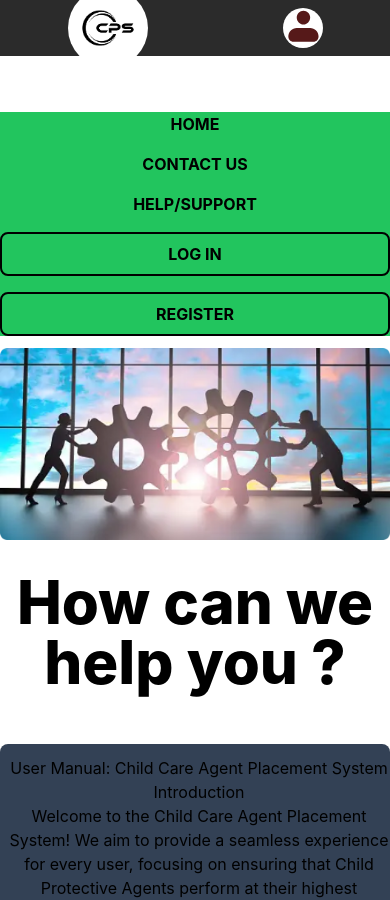
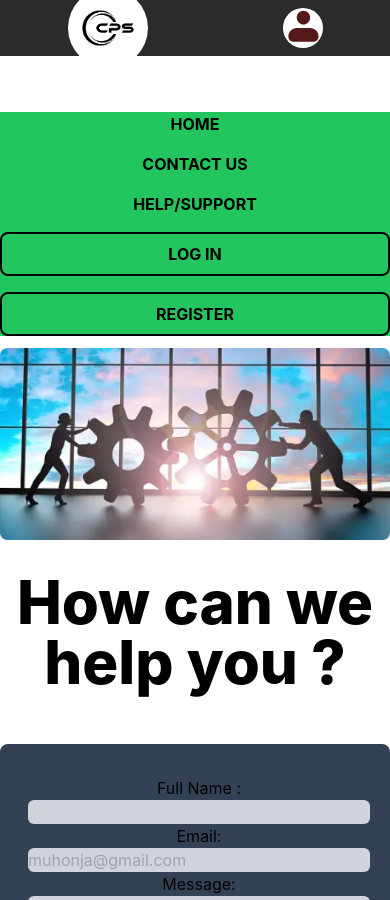
Before and after one commit to weresh/agent-placement, a React (Create React App) app: page /help in a window 390 px wide. Built offline with nearby package versions, Linux system fonts and the light colour scheme.

Commit message:
agent personal details update

```diff
--- a/src/pages/Home/contactus.js
+++ b/src/pages/Home/contactus.js
@@ -14,15 +14,13 @@ const contactus = () => {
         <div className="flex justify-center items-center">
             <div className="max-w-4xl bg-gray-400 flex flex-col md:flex-row rounded-lg">
                 <img src="/images/contactus.png" className='p-8' alt="contactus" srcset="" />
-                <form className="p-5 my-auto">
-                    <label for="text">Full Name :</label>
-                    <input type="text" className="w-full bg-gray-300 rounded-md"></input>
-                    <label for="Email" >Email:</label>
-                    <input type="email" className="w-full bg-gray-300 rounded-md" placeholder="muhonja@gmail.com"></input>
-                    <label>Message:</label>
-                    <input type="text" className="w-full h-24 bg-gray-300 rounded-md"></input>
-                    <button onClick={() => {alert('Request submitted. Response will be sent on email')}} type="submit" value="SUBMIT" className="bg-green-600 font-semibold px-4 py-2 my-3 rounded-2xl w-1/2 mx-auto">SUBMIT</button>
-                </form>
+                <div className='my-auto'>
+                  <h1 className='text-xl font-bold'>GET IN CONTACT WITH US:</h1>
+                  <p className='text-lg  font-bold'>Call:</p>
+                  <p className='text-lg'>116/0720049070</p>
+                  <p className='text-lg  font-bold'>Email:</p>
+                  <p className='text-lg'>116@childlinekenya.co.ke</p>
+                </div>
 
             </div>
         </div>
--- a/src/pages/Home/help.js
+++ b/src/pages/Home/help.js
@@ -14,101 +14,15 @@ const help = () => {
         <img src="/images/help.png"  alt="help" srcset="" />
         <p class="text-center text-6xl font-extrabold py-8">How can we help you ?</p>
         <div type="text" class=" my-5 w-full bg-slate-700 py-3 pl-2 rounded-lg" >
-        <h1>User Manual: Child Care Agent Placement System</h1>
-Introduction
-<p>Welcome to the Child Care Agent Placement System! We aim to provide a seamless experience for every
-user, focusing on ensuring that Child Protective Agents perform at their highest potential while managing
-cases. Our system is designed to enhance procedural task assignments, offer location updates during
-fieldwork, and generate comprehensive reports upon task completion. Your role is critical in the
-development and empowerment of the children we serve. This manual will guide you through the
-functionalities of the system to help you perform your duties effectively.</p>
-
-Table of Contents
-<p>1. [System Overview](#system-overview)</p>
-<p>2. [Getting Started](#getting-started)</p>
-<p>3. [Agent Dashboard](#agent-dashboard)</p>
-<p>4. [Task Assignment](#task-assignment)</p>
-<p>5. [Field Work Location Updates](#field-work-location-updates)</p>
-<p>6. [Report Generation](#report-generation)</p>
-<p>7. [Troubleshooting and Support](#troubleshooting-and-support)</p>
-<p>8. [Contact Information](#contact-information)</p>
-
-
----
-System Overview
-<p>The Child Care Agent Placement System is designed to facilitate:
-- **Procedural Task Assignment:** Efficiently assign and track tasks assigned to Child Protective Agents.
-- **Location Updates:** Monitor and update locations of agents during fieldwork to ensure safety and
-efficiency.
-- **Report Generation:** Create detailed reports upon completion of tasks to evaluate performance and
-progress.
-Getting Started</p>
-
-1. **Login:**
- - Open the Child Care Agent Placement System on your device.
- - Enter your credentials (username and password) provided by the agency.
- - Click on the “Login” button to access the system.
-2. **User Roles:**
- - **Administrator:** Manages the overall system, assigns tasks, and generates reports.
- - **Agent:** Handles assigned tasks, updates locations, and completes reports.
-## Agent Dashboard
-Upon logging in, you will be directed to the Agent Dashboard. This interface provides:
-- Task Overview:** Displays your current tasks, including details such as task ID, description, and
-deadlines.
-- Location Status:** Shows the current status of your location and any updates needed.
-- Notifications:** Provides alerts and updates regarding new tasks or system changes.
-Task Assignment
-1. **Receiving Tasks:**
- - Tasks will be assigned to you based on your current workload and availability.
- - You will receive notifications about new tasks through the dashboard.
-2. Viewing and Accepting Tasks:
- - Click on the “Tasks” tab to view all assigned tasks.
- - Select a task to see detailed information.
- - Click “Accept Task” to confirm your engagement.
-3. Updating Task Status:
- - Once you start working on a task, update its status to “In Progress.”
- - Upon completion, change the status to “Completed” and provide any relevant notes.
-Field Work Location Updates
-1. Tracking Your Location:
- - Enable location services on your device to ensure accurate tracking.
- - The system will automatically update your location in real-time during fieldwork.
-2. Updating Location Manually:
- - If automatic updates are not available, go to the “Location” tab.
- - Enter your current location and any additional notes.
-3. Safety Alerts:
- - In case of emergencies or safety concerns, use the “Emergency Alert” feature to notify the agency
-immediately.
-Report Generation
-1. **Creating a Report:**
- - After completing a task, navigate to the “Reports” section.
- - Click “Generate New Report” and fill in the required details about the task, including observations and
-outcomes.
-2. **Submitting Reports:**
- - Review the report for accuracy.
- - Click “Submit” to send the report to the agency for evaluation.
-3. **Reviewing Past Reports:**
- - Access “Report History” to view and review previously submitted reports.
-## Troubleshooting and Support
-1. **Common Issues:**
- - **Login Problems:** Ensure your credentials are correct and try resetting your password if necessary.
- - **Location Updates:** Verify that location services are enabled on your device.
- - **Task Assignment Issues:** Contact your supervisor if tasks are not appearing or cannot be
-accepted.
-2. **Technical Support:**
- - For any technical issues or questions, contact our IT support team at
-[support@childcareagency.com](mailto:support@childcareagency.com) or call (123) 456-7890.
-Contact Information
-- **Agency Office:**
- - Address: 5080 kajiado
- - Phone: (123) 456-7890
- - Email: [info@childcareagency.com](mailto:info@childcareagency.com)
-- **Technical Support:**
- - Email: [support@childcareagency.com](mailto:support@childcareagency.com)
- - Phone: 0720049070
----
-Thank you for using the Child Care Agent Placement System. Your dedication and hard work play a crucial
-role in the safety and well-being of the children we serve. If you have any questions or need further
-assistance, please do not hesitate to reach out.
+            <form className="p-5 my-auto">
+                    <label for="text">Full Name :</label>
+                    <input type="text" className="w-full bg-gray-300 rounded-md"></input>
+                    <label for="Email" >Email:</label>
+                    <input type="email" className="w-full bg-gray-300 rounded-md" placeholder="muhonja@gmail.com"></input>
+                    <label>Message:</label>
+                    <input type="text" className="w-full h-24 bg-gray-300 rounded-md"></input>
+                    <button onClick={() => {alert('Request submitted. Response will be sent on email')}} type="submit" value="SUBMIT" className="bg-green-600 font-semibold px-4 py-2 my-3 rounded-2xl w-1/2 mx-auto">SUBMIT</button>
+                </form>
         </div>
       </div>
       <div class="bg-[#D9D9D9] flex flex-row items-center justify-around py-16">
--- a/src/pages/authentication/guardiansRegister.js
+++ b/src/pages/authentication/guardiansRegister.js
@@ -26,7 +26,7 @@ const GuardianRegister = () => {
   };
 
   return (
-    <div className="flex items-center justify-center min-h-screen bg-gray-100">
+    <div className="flex items-center justify-center max-h-screen bg-gray-100">
       <div className="w-full max-w-md p-8 space-y-4 my-4 bg-[#286EDE] rounded shadow-md">
         <h2 className="text-2xl font-bold text-center">Register Guardians</h2>
         <form onSubmit={handleSubmit} className="space-y-4 ">
--- a/src/pages/authentication/login.js
+++ b/src/pages/authentication/login.js
@@ -54,7 +54,7 @@ const handleSubmit = async (e) => {
 
   return (
     <div>
-        <div className="min-h-screen flex py-10 items-center justify-center bg-gray-100">
+        <div className="max-h-screen flex py-10 items-center justify-center bg-gray-100">
         <div className="bg-[#286ede] text-white p-8 rounded-md shadow-md w-full mx-2 max-w-lg">
             <div className="flex justify-center mb-6">
                 <img src="/images/logo.png" className='bg-white rounded-full w-40'  alt="Logo" srcset="" />
--- a/src/pages/authentication/loginGuardians.js
+++ b/src/pages/authentication/loginGuardians.js
@@ -26,7 +26,7 @@ const LoginGuardians = () => {
   };
 
   return (
-    <div className="flex items-center justify-center min-h-screen bg-gray-100">
+    <div className="flex items-center justify-center max-h-screen bg-gray-100">
       <div className="w-full max-w-md p-8 space-y-4 bg-[#286EDE] rounded shadow-md">
         <h2 className="text-2xl font-bold text-center">Login Guardians</h2>
         <form onSubmit={handleSubmit} className="space-y-4">
--- a/src/pages/authentication/register.js
+++ b/src/pages/authentication/register.js
@@ -56,7 +56,7 @@ const handleSubmit = async (e) => {
 
 
   return (
-    <div className="min-h-screen flex py-10 items-center justify-center bg-gray-100">
+    <div className="max-h-screen flex py-10 items-center justify-center bg-gray-100">
       <div className="bg-[#286ede] text-white p-8 rounded-md shadow-md w-full mx-2 max-w-lg">
         <div className="flex justify-center mb-6">
             <img src="/images/logo.png" className='bg-white rounded-full w-40'  alt="Logo" srcset="" />
--- a/src/pages/authentication/verification.js
+++ b/src/pages/authentication/verification.js
@@ -2,7 +2,7 @@ import React from 'react'
 
 function verification () {
   return (
-    <div className="min-h-screen flex py-10 items-center justify-center bg-gray-100">
+    <div className="max-h-screen flex py-10 items-center justify-center bg-gray-100">
         <div className="bg-gray-500 text-white p-8 rounded-md shadow-md w-full mx-2 max-w-lg">
             <div  className="flex justify-center mb-6">
                 <img src="/images/logo.png" className='bg-white rounded-full w-40'  alt="Logo" srcset="" />
--- a/src/pages/user/Personaldetails.js
+++ b/src/pages/user/Personaldetails.js
@@ -30,7 +30,7 @@ const Personaldetails = () => {
                   W
               </div>
               <div className="flex flex-col px-8 ">
-                  <p className="text-3xl font-bold"> WELCOME AGENT</p>
+                  <p className="text-3xl font-bold"> WELCOME {user.firstName}</p>
                   <div className='flex'>
                   <RiAccountPinBoxFill />
                   <p>inbox</p>
```
Also changed, not shown: src/pages/Home/homepage.js (+17 -1 lines).
